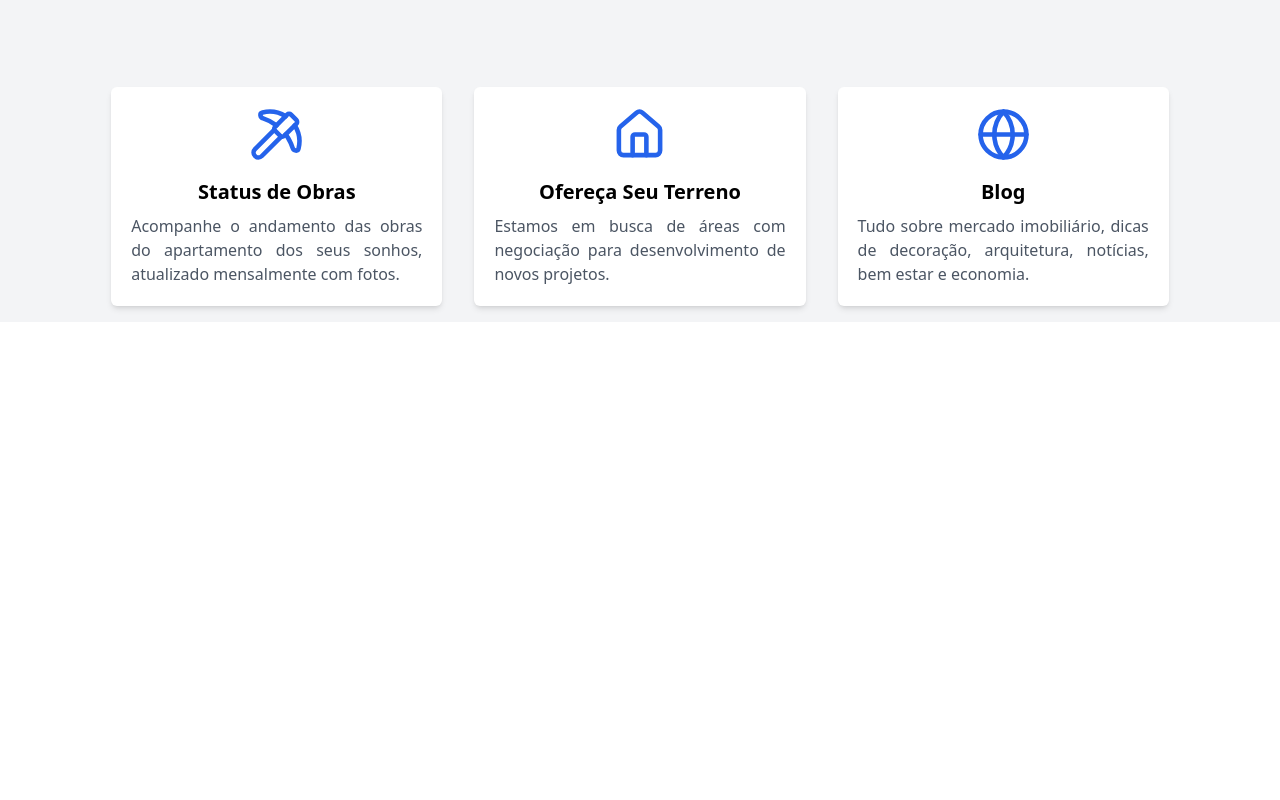
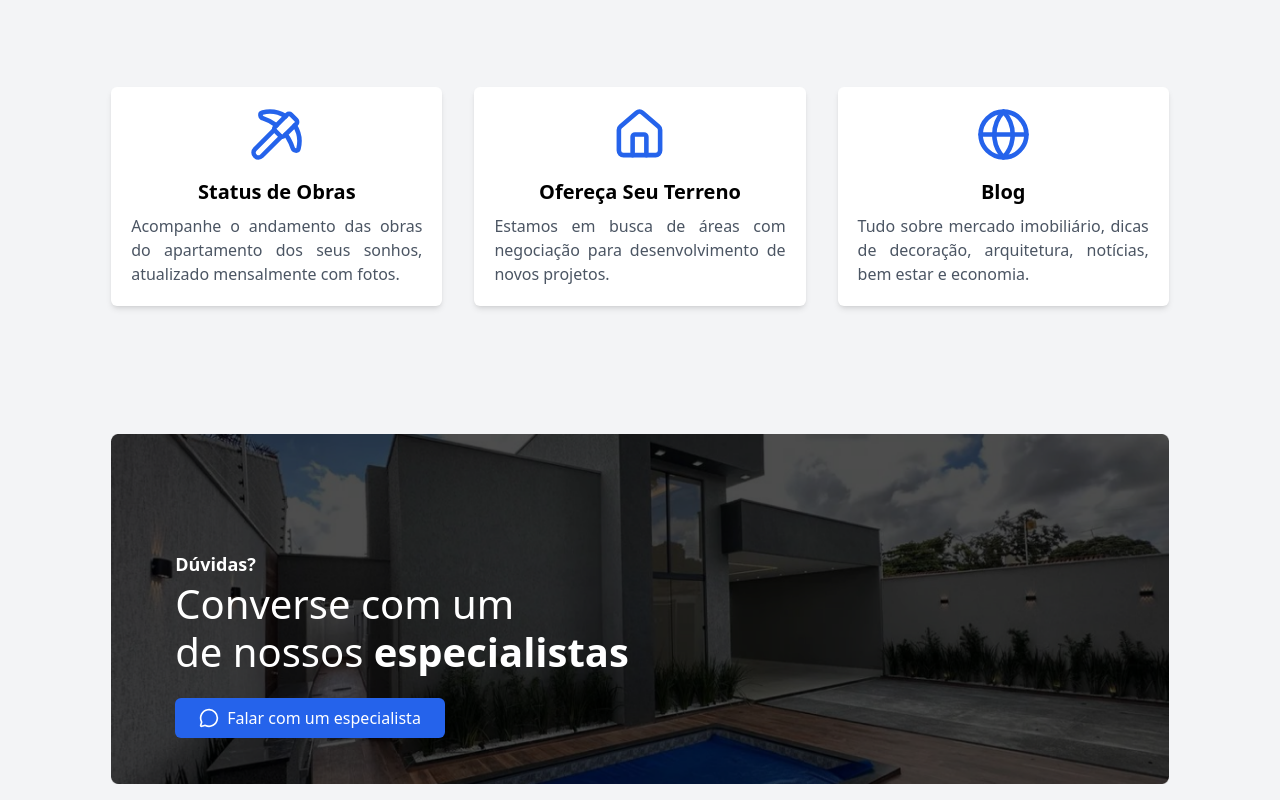
Before and after one commit to by-scottlucas/vue-montreal-website, a Vue app: page / in a window 1280 px wide. Shown: the part 1893-2693 px from the top of the page. Before the commit the page ends 2215 px from the top, so only its background shows below. Built offline with nearby package versions, Linux system fonts and the light colour scheme.

Commit message:
implement CTABanner component

```diff
--- a/src/App.vue
+++ b/src/App.vue
@@ -4,6 +4,7 @@
     <HeroBanner />
     <Projects />
     <InfoCards />
+    <CTABanner />
   </main>
 </template>
 
@@ -13,6 +14,7 @@ import Header from "./components/Header.vue";
 import HeroBanner from "./components/HeroBanner.vue";
 import Projects from "./components/Projects.vue";
 import InfoCards from "./components/InfoCards.vue";
+import CTABanner from "./components/CTABanner.vue";
 
 onMounted(() => {
   document.title = "Montreal Construtora | Home";
--- /dev/null
+++ b/src/components/CTABanner.vue
@@ -0,0 +1,58 @@
+<template>
+  <section class="cta-banner">
+    <img
+      :src="ctaBanner"
+      alt="Fale com um especialista"
+      class="cta-banner__image"
+      loading="lazy"
+    />
+
+    <div class="cta-banner__content">
+      <p class="cta-banner__label">Dúvidas?</p>
+      <p class="cta-banner__text">Converse com um</p>
+      <p class="cta-banner__text">
+        de nossos <strong>especialistas</strong>
+      </p>
+
+      <a href="#" class="cta-banner__button">
+        <MessageCircle class="cta-banner__icon" />
+        <span>Falar com um especialista</span>
+      </a>
+    </div>
+  </section>
+</template>
+
+<script setup>
+import { MessageCircle } from "lucide-vue-next";
+import ctaBanner from "../assets/cta-contact-banner.png";
+</script>
+
+<style scoped>
+.cta-banner {
+  @apply relative mt-20 md:mt-32 px-4 md:px-10 lg:px-16 w-[95%] mx-auto;
+}
+
+.cta-banner__image {
+  @apply bg-cover w-full h-[200px] md:h-[330px] lg:h-[350px];
+}
+
+.cta-banner__content {
+  @apply absolute top-10 md:top-1/3 left-10 md:left-28 lg:left-32;
+}
+
+.cta-banner__label {
+  @apply text-white text-sm md:text-lg font-bold mb-3;
+}
+
+.cta-banner__text {
+  @apply text-white text-xl md:text-[40px] md:mb-5 font-medium;
+}
+
+.cta-banner__button {
+  @apply flex items-center gap-2 mt-4 md:mt-8 text-white font-medium bg-blue-600 hover:bg-blue-700 py-2 px-6 rounded-md w-max transition-all ease-in-out duration-300;
+}
+
+.cta-banner__icon {
+  @apply w-5 h-5;
+}
+</style>
```
Also changed, not shown: src/assets/cta-contact-banner.png (added).
